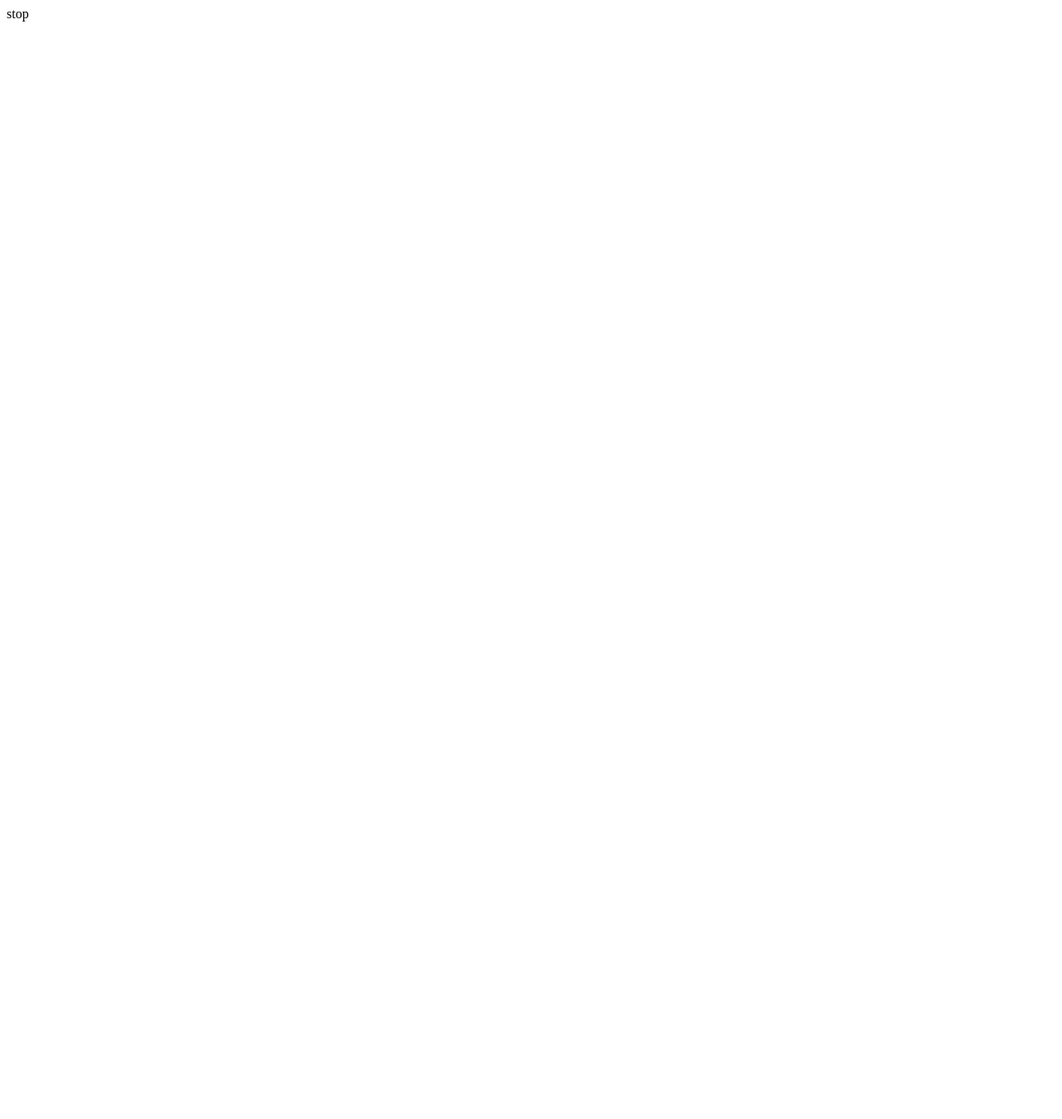
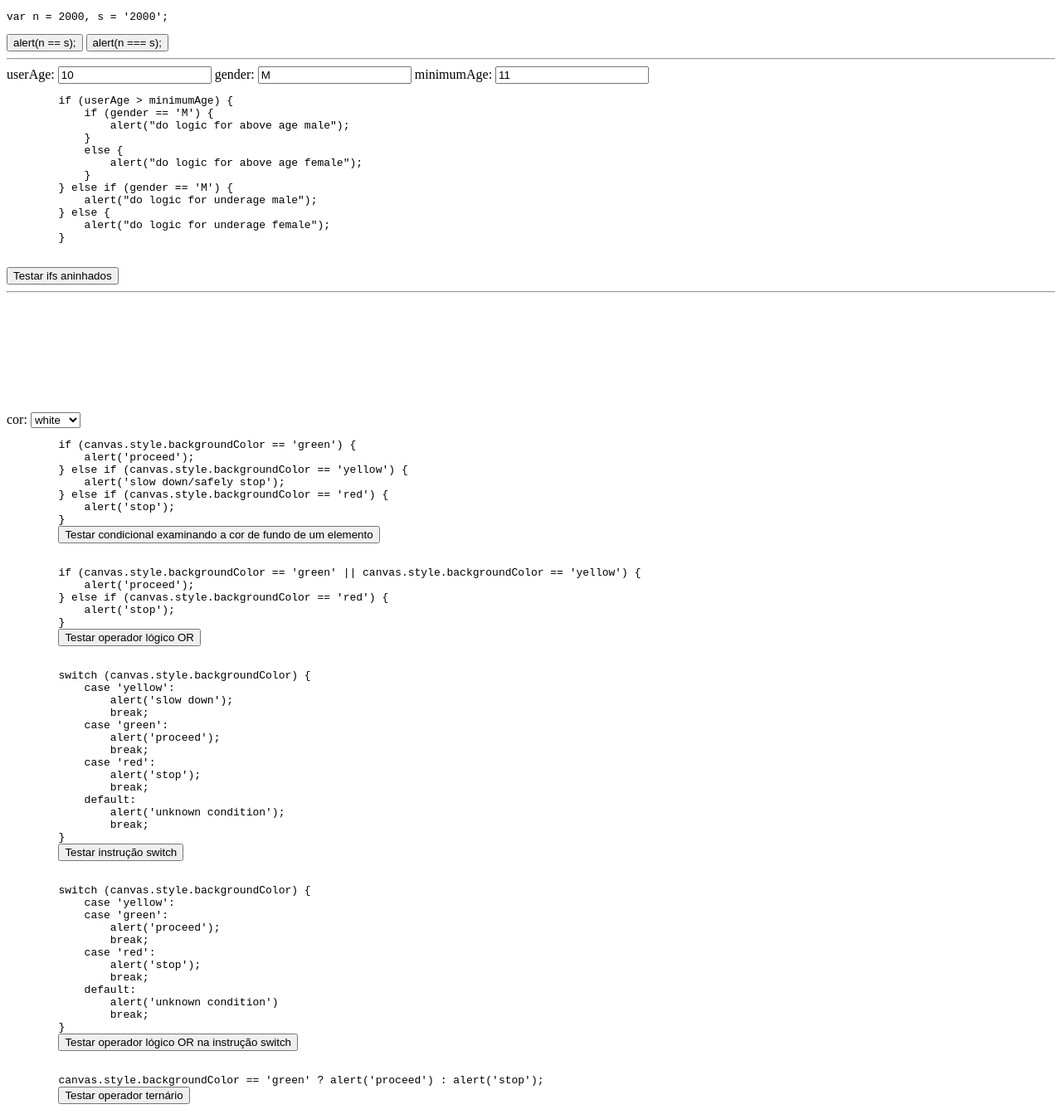
Before and after one commit to Tiago100h/Exam-Ref-70-480, a plain HTML site: page Chapter 2 Implement program flow/2.1 Implement program flow/Evaluating expressions.html in a window 1280 px wide. Shown: the whole page at 83% size. Before the commit the page ends 800 px from the top, so only its background shows below. Drawn offline with Linux system fonts and the light colour scheme.

Commit message:
Refatoração 2.1 Evaluating expressions; Working with arrays;

```diff
--- a/Chapter 2 Implement program flow/2.1 Implement program flow/Evaluating expressions.html
+++ b/Chapter 2 Implement program flow/2.1 Implement program flow/Evaluating expressions.html
@@ -3,32 +3,51 @@
 
 <head>
     <meta charset="UTF-8">
+    <style>
+        button, select {
+            cursor: pointer;
+        }
+    </style>
     <script>
         window.onload = function () {
+            // Operadores de igualdade de identidade
             var n = 2000, s = '2000';
-            // Operador de igualdade ignora o tipo
+            document.getElementById("igualdade").onclick = function () {
                 alert(n == s);
-            // Operador de itentidade considera o tipo
+                alert('Operador de igualdade ignora o tipo');
+            }
+            document.getElementById("identidade").onclick = function () {
                 alert(n === s);
+                alert('Operador de identidade considera o tipo');
+            }
 
             // Declarações condicionais, como o if, podem ser aninhados
-            var userAge = 10, gender = 'M'
-            var minimumAge = 11;
+            document.getElementById("if").onclick = function () {
+                var userAge = document.getElementById("userAge").value;
+                var gender = document.getElementById("gender").value;
+                var minimumAge = document.getElementById("minimumAge").value;
                 if (userAge > minimumAge) {
                     if (gender == 'M') {
-                    //do logic for above age male
+                        alert("do logic for above age male");
                     }
                     else {
-                    //do logic for above age female
+                        alert("do logic for above age female");
                     }
                 } else if (gender == 'M') {
-                //do logic for underage male
+                    alert("do logic for underage male");
                 } else {
-                //do logic for underage female
+                    alert("do logic for underage female");
+                }
+            }
+
+            var canvas = document.getElementById("canvas1");
+            var cor = document.getElementById("cor");
+            cor.onchange = function () {
+                canvas.style.backgroundColor = cor.value;
             }
 
             // Condicional examinando a cor de fundo de um elemento
-            var canvas = document.getElementById("canvas1");
+            document.getElementById("condicionalCor").onclick = function () {
                 if (canvas.style.backgroundColor == 'green') {
                     alert('proceed');
                 } else if (canvas.style.backgroundColor == 'yellow') {
@@ -36,16 +55,19 @@
                 } else if (canvas.style.backgroundColor == 'red') {
                     alert('stop');
                 }
+            }
 
             // Operador lógico OR
-            var canvas = document.getElementById("canvas1");
+            document.getElementById("or").onclick = function () {
                 if (canvas.style.backgroundColor == 'green' || canvas.style.backgroundColor == 'yellow') {
                     alert('proceed');
                 } else if (canvas.style.backgroundColor == 'red') {
                     alert('stop');
                 }
+            }
 
             // Instrução switch
+            document.getElementById("switch").onclick = function () {
                 switch (canvas.style.backgroundColor) {
                     case 'yellow':
                         alert('slow down');
@@ -60,8 +82,10 @@
                         alert('unknown condition');
                         break;
                 }
+            }
 
             // Operador lógico OR na instrução switch
+            document.getElementById("orSwitch").onclick = function () {
                 switch (canvas.style.backgroundColor) {
                     case 'yellow':
                     case 'green':
@@ -74,15 +98,102 @@
                         alert('unknown condition')
                         break;
                 }
+            }
 
             // Operador ternário
-            canvas.style.backgroundColor == 'green' ? document.write('proceed') : document.write('stop');
+            document.getElementById("ternario").onclick = function () {
+                canvas.style.backgroundColor == 'green' ? alert('proceed') : alert('stop');
+            }
         }
     </script>
 </head>
 
 <body>
-    <canvas id="canvas1" style="background-color: yellow"></canvas>
+    <pre>var n = 2000, s = '2000';</pre>
+    <button id="igualdade">alert(n == s);</button>
+    <button id="identidade">alert(n === s);</button>
+    <hr>
+    userAge: <input type="number" id="userAge" value="10">
+    gender: <input type="text" id="gender" value="M">
+    minimumAge: <input type="number" id="minimumAge" value="11">
+    <pre>
+        if (userAge > minimumAge) {
+            if (gender == 'M') {
+                alert("do logic for above age male");
+            }
+            else {
+                alert("do logic for above age female");
+            }
+        } else if (gender == 'M') {
+            alert("do logic for underage male");
+        } else {
+            alert("do logic for underage female");
+        }
+    </pre>
+    <button id="if">Testar ifs aninhados</button>
+    <hr>
+    cor:
+    <select id="cor">
+        <option>white</option>
+        <option>green</option>
+        <option>yellow</option>
+        <option>red</option>
+    </select>
+    <canvas id="canvas1"></canvas>
+    <pre>
+        if (canvas.style.backgroundColor == 'green') {
+            alert('proceed');
+        } else if (canvas.style.backgroundColor == 'yellow') {
+            alert('slow down/safely stop');
+        } else if (canvas.style.backgroundColor == 'red') {
+            alert('stop');
+        }
+        <button id="condicionalCor">Testar condicional examinando a cor de fundo de um elemento</button>
+        </pre>
+    <pre>
+        if (canvas.style.backgroundColor == 'green' || canvas.style.backgroundColor == 'yellow') {
+            alert('proceed');
+        } else if (canvas.style.backgroundColor == 'red') {
+            alert('stop');
+        }
+        <button id="or">Testar operador lógico OR</button>
+    </pre>
+    <pre>
+        switch (canvas.style.backgroundColor) {
+            case 'yellow':
+                alert('slow down');
+                break;
+            case 'green':
+                alert('proceed');
+                break;
+            case 'red':
+                alert('stop');
+                break;
+            default:
+                alert('unknown condition');
+                break;
+        }
+        <button id="switch">Testar instrução switch</button>
+    </pre>
+    <pre>
+        switch (canvas.style.backgroundColor) {
+            case 'yellow':
+            case 'green':
+                alert('proceed');
+                break;
+            case 'red':
+                alert('stop');
+                break;
+            default:
+                alert('unknown condition')
+                break;
+        }
+        <button id="orSwitch">Testar operador lógico OR na instrução switch</button>
+    </pre>
+    <pre>
+        canvas.style.backgroundColor == 'green' ? alert('proceed') : alert('stop');
+        <button id="ternario">Testar operador ternário</button>
+    </pre>
 </body>
 
 </html>
```
Also changed, not shown: Chapter 2 Implement program flow/2.1 Implement program flow/Working with arrays.html (+30 -5 lines). Lines whose indentation alone changed are shown as unchanged.
